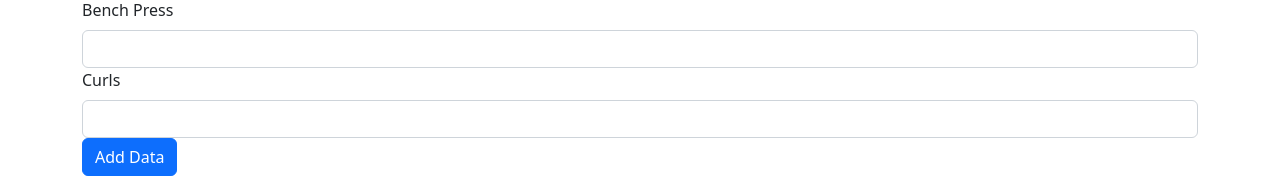
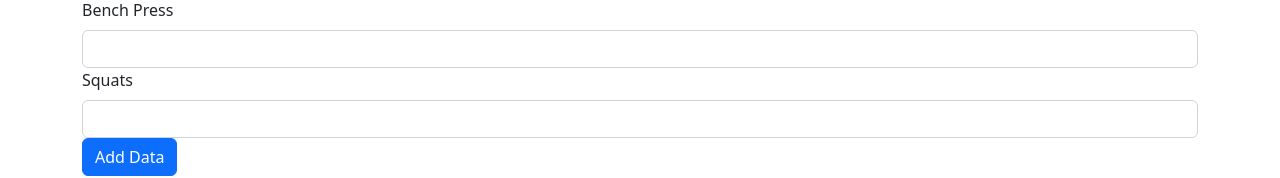
Before and after one commit to solcana/fitness-tracker, a React (Create React App) app in the folder client/: page /graph-statistics in a window 1280 px wide. Shown: the part 406-584 px from the top of the page. Built offline with nearby package versions, Linux system fonts and the light colour scheme.

Commit message:
Update GraphStatistics.js
Curls now squats

```diff
--- a/client/src/components/GraphStatistics.js
+++ b/client/src/components/GraphStatistics.js
@@ -12,8 +12,8 @@ function Graph() {
     const newPullUps = parseInt(e.target.pullUps.value);
     const newSitUps = parseInt(e.target.sitUps.value);
     const newBenchPress = parseInt(e.target.benchPress.value);
-    const newCurls = parseInt(e.target.curls.value);
-    setData([...data, { date: newDate, pushUps: newPushUps, pullUps: newPullUps, sitUps: newSitUps, benchPress: newBenchPress, curls: newCurls }]);
+    const newSquats = parseInt(e.target.squats.value);
+    setData([...data, { date: newDate, pushUps: newPushUps, pullUps: newPullUps, sitUps: newSitUps, benchPress: newBenchPress, squats: newSquats }]);
     e.target.reset();
   };
 
@@ -42,8 +42,8 @@ function Graph() {
           <Form.Control type="number" name="benchPress" required />
         </Form.Group>
         <Form.Group>
-          <Form.Label>Curls</Form.Label>
-          <Form.Control type="number" name="curls" required />
+          <Form.Label>Squats</Form.Label>
+          <Form.Control type="number" name="squats" required />
         </Form.Group>
         <Button type="submit">Add Data</Button>
       </Form>
@@ -59,7 +59,7 @@ function Graph() {
           <Line type="monotone" dataKey="pullUps" stroke="#82ca9d" activeDot={{ r: 8 }} />
           <Line type="monotone" dataKey="sitUps" stroke="#ffc658" activeDot={{ r: 8 }} />
           <Line type="monotone" dataKey="benchPress" stroke="#ff7300" activeDot={{ r: 8 }} />
-          <Line type="monotone" dataKey="curls" stroke="#00bcd4" activeDot={{ r: 8 }} />
+          <Line type="monotone" dataKey="squats" stroke="#00bcd4" activeDot={{ r: 8 }} />
         </LineChart>
       </ResponsiveContainer>
     </Container>
```
